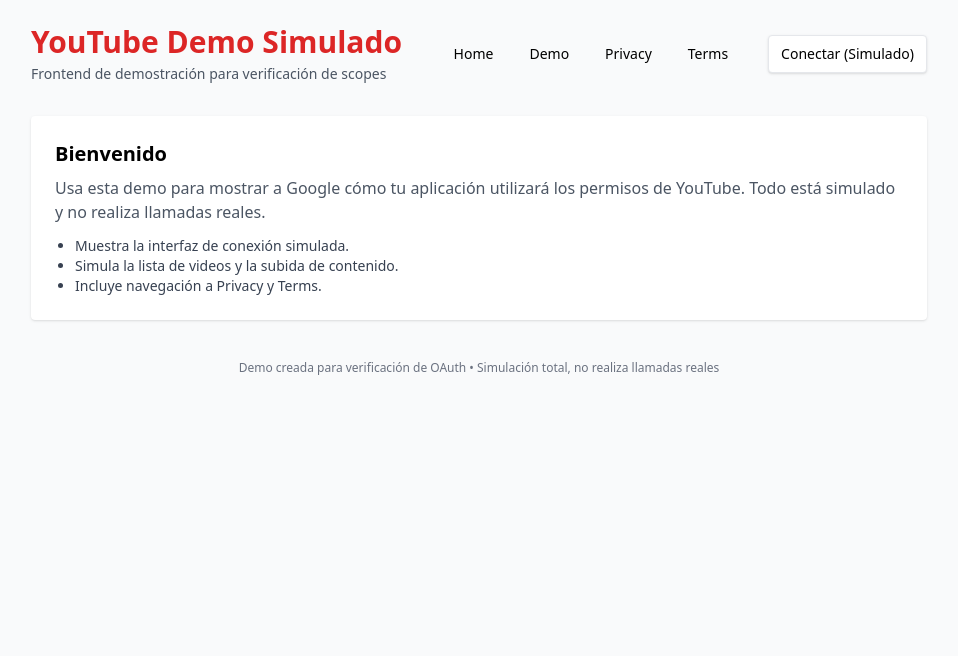
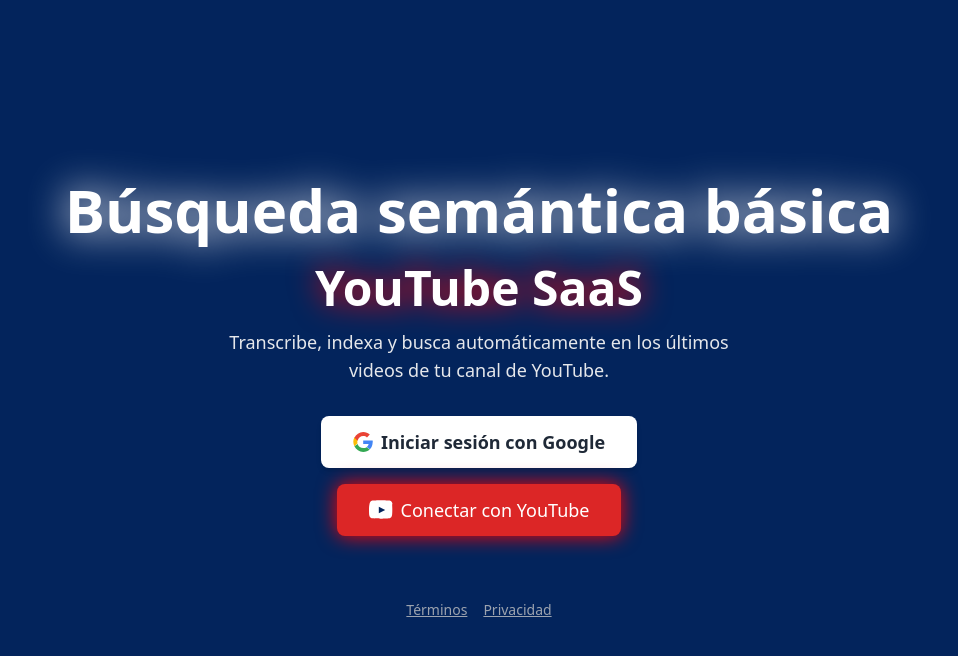
Before and after one commit to tonyhigver/youtube-saas-frontend, a React (Create React App) app: page / in a window 1280 px wide. Shown: the top 656 px of the page, without its empty margins (161-1119 px from the left). Built offline with nearby package versions, Linux system fonts and the light colour scheme.

Commit message:
Descripción clara de los cambios realizados

```diff
--- a/src/components/LandingPage.jsx
+++ b/src/components/LandingPage.jsx
@@ -1,160 +1,137 @@
-import React, { useState } from "react";
-import { motion } from "framer-motion";
+import React, { useEffect, useState } from "react";
 
-// Demo React autónoma para verificación de Google OAuth
-// - Simula listado de videos (youtube.readonly)
-// - Simula formulario de subida de video (youtube.upload)
-// - Incluye páginas de Home, Demo, Privacy y Terms
-// - No realiza llamadas reales a Google ni YouTube
+export default function LandingPage() {
+  const [isLoggedIn, setIsLoggedIn] = useState(false);
+  const [isYouTubeConnected, setIsYouTubeConnected] = useState(false);
 
-export default function YouTubeOAuthDemoSimulado() {
-  const [route, setRoute] = useState("home"); // home | demo | privacy | terms
-  const [connected, setConnected] = useState(false);
-  const [uploading, setUploading] = useState(false);
-  const [progress, setProgress] = useState(0);
+  useEffect(() => {
+    // Revisar si ya hay sesión guardada
+    const googleLogged = localStorage.getItem("userLoggedIn") === "true";
+    if (googleLogged) {
+      setIsLoggedIn(true);
+    }
 
-  const sampleVideos = [
-    { id: "a1", title: "Introducción a mi canal", thumb: "https://via.placeholder.com/320x180?text=Video+1" },
-    { id: "a2", title: "Detrás de cámaras: proyecto X", thumb: "https://via.placeholder.com/320x180?text=Video+2" },
-    { id: "a3", title: "Tutorial rápido: Y", thumb: "https://via.placeholder.com/320x180?text=Video+3" },
-  ];
+    const params = new URLSearchParams(window.location.search);
 
-  function simulateConnect() {
-    // Simula conexión con Google/YouTube
-    setConnected(true);
-  }
+    // Revisar si backend ya completó YouTube OAuth
+    if (params.get("loggedIn") === "true") {
+      setIsYouTubeConnected(true);
+    }
 
-  function simulateUpload() {
-    setUploading(true);
-    setProgress(0);
-    const interval = setInterval(() => {
-      setProgress((p) => {
-        const next = p + Math.floor(Math.random() * 15) + 10;
-        if (next >= 100) {
-          clearInterval(interval);
-          setTimeout(() => {
-            setUploading(false);
-            setProgress(0);
-            alert("Simulación: video subido correctamente al canal (interfaz demostrativa)");
-          }, 400);
-          return 100;
-        }
-        return next;
-      });
-    }, 400);
-  }
+    // Revisar si viene token de Google en hash o query
+    let token = null;
+    const hash = window.location.hash;
+
+    if (hash.includes("access_token")) {
+      token = new URLSearchParams(hash.replace("#", "?")).get("access_token");
+    } else {
+      token = params.get("access_token");
+    }
+
+    if (token) {
+      localStorage.setItem("userLoggedIn", "true");
+      localStorage.setItem("google_token", token);
+      setIsLoggedIn(true); // 👈 fuerza re-render inmediato
+    }
+
+    // Limpiar la URL después de procesar
+    window.history.replaceState({}, document.title, "/");
+    window.location.hash = "";
+  }, []);
+
+  const googleAuthUrl =
+    "https://accounts.google.com/o/oauth2/v2/auth?client_id=771066809924-68rinikvn84dl6stdmniov39uo38emsu.apps.googleusercontent.com&redirect_uri=https://youtube-saas-frontend.vercel.app&response_type=token&scope=openid%20email%20profile";
+
+  // CLIENT IDs ACTUALIZADOS
+  const clientId = "771066809924-k1dqmre5kc27go0apu230o3o84fphfeh.apps.googleusercontent.com"; // YouTube OAuth
+  const redirectUri = "https://mi-backend12.duckdns.org/api/oauth-callback"; // <-- Actualizado
+  const scope = "https://www.googleapis.com/auth/youtube.readonly";
+  const accessType = "offline";
+  const youtubeAuthUrl = `https://accounts.google.com/o/oauth2/v2/auth?client_id=${clientId}&redirect_uri=${encodeURIComponent(
+    redirectUri
+  )}&response_type=code&scope=${encodeURIComponent(scope)}&access_type=${accessType}`;
 
   return (
-    <div className="min-h-screen bg-gray-50 p-6">
-      <div className="max-w-4xl mx-auto">
-        <header className="flex items-center justify-between mb-8">
-          <div>
-            <h1 className="text-3xl font-bold text-red-600">YouTube Demo Simulado</h1>
-            <p className="text-sm text-gray-600 mt-1">Frontend de demostración para verificación de scopes</p>
-          </div>
-          <nav className="flex gap-3 items-center">
-            <button onClick={() => setRoute("home")} className="text-sm px-3 py-1 rounded hover:bg-gray-100">Home</button>
-            <button onClick={() => setRoute("demo")} className="text-sm px-3 py-1 rounded hover:bg-gray-100">Demo</button>
-            <button onClick={() => setRoute("privacy")} className="text-sm px-3 py-1 rounded hover:bg-gray-100">Privacy</button>
-            <button onClick={() => setRoute("terms")} className="text-sm px-3 py-1 rounded hover:bg-gray-100">Terms</button>
-            <div className="ml-4">
-              {!connected ? (
-                <button onClick={simulateConnect} className="bg-white border px-3 py-2 rounded flex items-center gap-2 shadow">
-                  <span className="text-sm">Conectar (Simulado)</span>
-                </button>
-              ) : (
-                <div className="text-sm text-green-700">Conectado (Simulado)</div>
-              )}
-            </div>
-          </nav>
-        </header>
+    <div className="flex flex-col items-center justify-center min-h-screen bg-[#03245C] p-4">
+      <h1 className="text-6xl font-extrabold text-center mb-6 text-white drop-shadow-[0_0_20px_rgb(255,255,255)]">
+        Búsqueda semántica básica
+      </h1>
+      <h2 className="text-5xl font-bold text-center mb-4 text-white drop-shadow-[0_0_15px_rgb(255,0,0)]">
+        YouTube SaaS
+      </h2>
+      <p className="text-center text-lg mb-8 max-w-lg text-gray-200">
+        Transcribe, indexa y busca automáticamente en los últimos videos de tu canal de YouTube.
+      </p>
 
-        {/* ROUTES */}
-        {route === "home" && (
-          <main className="space-y-6">
-            <section className="bg-white p-6 rounded shadow">
-              <h2 className="text-xl font-semibold">Bienvenido</h2>
-              <p className="text-gray-600 mt-2">Usa esta demo para mostrar a Google cómo tu aplicación utilizará los permisos de YouTube. Todo está simulado y no realiza llamadas reales.</p>
-              <ul className="mt-3 list-disc ml-5 text-sm text-gray-700">
-                <li>Muestra la interfaz de conexión simulada.</li>
-                <li>Simula la lista de videos y la subida de contenido.</li>
-                <li>Incluye navegación a Privacy y Terms.</li>
-              </ul>
-            </section>
-          </main>
-        )}
+      {/* Botón de Google solo si no ha iniciado sesión */}
+      {!isLoggedIn && (
+        <a
+          href={googleAuthUrl}
+          className="bg-white text-gray-800 px-8 py-3 rounded-lg text-lg font-semibold hover:bg-gray-200 transition mb-4 flex items-center gap-2 shadow-md"
+        >
+          <svg className="w-5 h-5" viewBox="0 0 533.5 544.3">
+            <path
+              fill="#4285F4"
+              d="M533.5 278.4c0-17.3-1.5-34-4.3-50.3H272v95.3h146.9c-6.3 34-25
+              62.9-53.1 82l85.8 66.7c50.1-46.2 78-114.1 78-193.7z"
+            />
+            <path
+              fill="#34A853"
+              d="M272 544.3c72.6 0 133.6-24.1
+              178.1-65.4l-85.8-66.7c-23.9 16-54.3
+              25.6-92.3 25.6-71 0-131.2-47.8-152.8-111.9L32.1
+              386.6c44.6 88.5 134.2 151.7 239.9 157.7z"
+            />
+            <path
+              fill="#FBBC05"
+              d="M119.2 306.5c-10.5-31.5-10.5-65.6
+              0-97.1L32.1 142.2c-39.3 77-39.3
+              168.1 0 245.1l87.1-80.8z"
+            />
+            <path
+              fill="#EA4335"
+              d="M272 107.7c38.3-.6 74.9 13.2
+              102.8 38.9l77.1-77.1C405.3 24.1
+              344.3 0 272 0 166.3 6 76.7 69.2
+              32.1 157.7l87.1 80.8C140.8 155.5
+              201 107.7 272 107.7z"
+            />
+          </svg>
+          Iniciar sesión con Google
+        </a>
+      )}
 
-        {route === "demo" && (
-          <main className="space-y-6">
-            <section className="bg-white p-6 rounded shadow">
-              <h2 className="text-xl font-semibold">Flujo de conexión simulado</h2>
-              <p className="text-gray-600 mt-2">Haz clic en <strong>Conectar (Simulado)</strong> para activar la demo y mostrar la funcionalidad de gestión de videos.</p>
-            </section>
+      {/* Botón Conectar con YouTube */}
+      <a
+        href={youtubeAuthUrl}
+        className="bg-red-600 text-white px-8 py-3 rounded-lg text-lg hover:bg-red-700 transition drop-shadow-[0_0_10px_rgb(255,0,0)] flex items-center gap-2"
+      >
+        <svg className="w-6 h-6" viewBox="0 0 24 24">
+          <path
+            fill="white"
+            d="M23.5 6.2s-.2-1.7-.9-2.5c-.9-1-2-1-2.5-1.1C16.6 2.2
+            12 2.2 12 2.2h0s-4.6 0-8.1.4c-.5.1-1.6.1-2.5
+            1.1-.7.8-.9 2.5-.9 2.5S0 8.3 0 10.5v1.9c0 2.2.2
+            4.3.2 4.3s.2 1.7.9 2.5c.9 1 2.1 1 2.6 1.1 1.9.2
+            7.9.4 7.9.4s4.6 0 8.1-.4c.5-.1 1.6-.1 2.5-1.1.7-.8.9-2.5.9-2.5s.2-2.2.2-4.3v-1.9c0-2.2-.2-4.3-.2-4.3z"
+          />
+          <path fill="#03245C" d="M9.8 15.3V8.7l6.4 3.3-6.4 3.3z" />
+        </svg>
+        Conectar con YouTube
+      </a>
 
-            {/* Video list (youtube.readonly) */}
-            <section className="bg-white p-6 rounded shadow">
-              <h3 className="font-semibold">📺 Lista de videos (Simulada)</h3>
-              <p className="text-sm text-gray-600 mt-2">La aplicación puede listar los videos del usuario para mostrar gestión y estadísticas básicas (simulado).</p>
-              <div className="mt-4 grid grid-cols-1 sm:grid-cols-2 lg:grid-cols-3 gap-4">
-                {sampleVideos.map((v) => (
-                  <article key={v.id} className="bg-gray-50 rounded overflow-hidden border">
-                    <img src={v.thumb} alt={v.title} className="w-full h-40 object-cover" />
-                    <div className="p-3">
-                      <h4 className="font-medium text-sm">{v.title}</h4>
-                      <p className="text-xs text-gray-500 mt-1">ID: {v.id}</p>
-                    </div>
-                  </article>
-                ))}
-              </div>
-            </section>
+      {isYouTubeConnected && (
+        <p className="text-white text-xl mt-4">¡Conexión con YouTube completada! Puedes continuar.</p>
+      )}
 
-            {/* Upload form (youtube.upload) */}
-            <section className="bg-white p-6 rounded shadow">
-              <h3 className="font-semibold">⬆️ Formulario de subida (Simulado)</h3>
-              <p className="text-sm text-gray-600 mt-2">Simulación de subida de videos para la verificación de Google.</p>
-
-              <div className="mt-4 max-w-xl">
-                <label className="block text-sm">Título</label>
-                <input className="w-full border rounded px-3 py-2 mt-1" placeholder="Mi nuevo video" />
-
-                <label className="block text-sm mt-3">Descripción</label>
-                <textarea className="w-full border rounded px-3 py-2 mt-1" rows={4} placeholder="Descripción del video"></textarea>
-
-                <label className="block text-sm mt-3">Archivo de video</label>
-                <input type="file" className="mt-1" />
-
-                <div className="mt-4 flex items-center gap-3">
-                  <button onClick={simulateUpload} className="px-4 py-2 bg-red-600 text-white rounded" disabled={uploading}>Subir (Simulado)</button>
-                  {uploading && (
-                    <div className="flex-1">
-                      <div className="w-full bg-gray-200 rounded h-3 overflow-hidden">
-                        <div style={{ width: `${progress}%` }} className="h-3 bg-red-600 transition-all" />
-                      </div>
-                      <p className="text-xs text-gray-500 mt-1">Progreso: {progress}%</p>
-                    </div>
-                  )}
-                </div>
-              </div>
-            </section>
-          </main>
-        )}
-
-        {route === "privacy" && (
-          <main className="bg-white p-6 rounded shadow">
-            <h2 className="text-xl font-semibold">Política de Privacidad (Simulada)</h2>
-            <p className="text-sm text-gray-700 mt-3">Esta política de privacidad es un ejemplo para la verificación. Adapta a tu servicio real antes de publicar en producción.</p>
-          </main>
-        )}
-
-        {route === "terms" && (
-          <main className="bg-white p-6 rounded shadow">
-            <h2 className="text-xl font-semibold">Términos de Servicio (Simulado)</h2>
-            <p className="text-sm text-gray-700 mt-3">Estos términos son un ejemplo para la verificación. Personaliza antes de publicar en producción.</p>
-          </main>
-        )}
-
-        <footer className="mt-10 text-center text-xs text-gray-500">Demo creada para verificación de OAuth • Simulación total, no realiza llamadas reales</footer>
-      </div>
+      <footer className="mt-16 text-gray-400 text-sm">
+        <a href="/terms" className="underline mx-2">
+          Términos
+        </a>
+        <a href="/privacy" className="underline mx-2">
+          Privacidad
+        </a>
+      </footer>
     </div>
   );
 }
```
